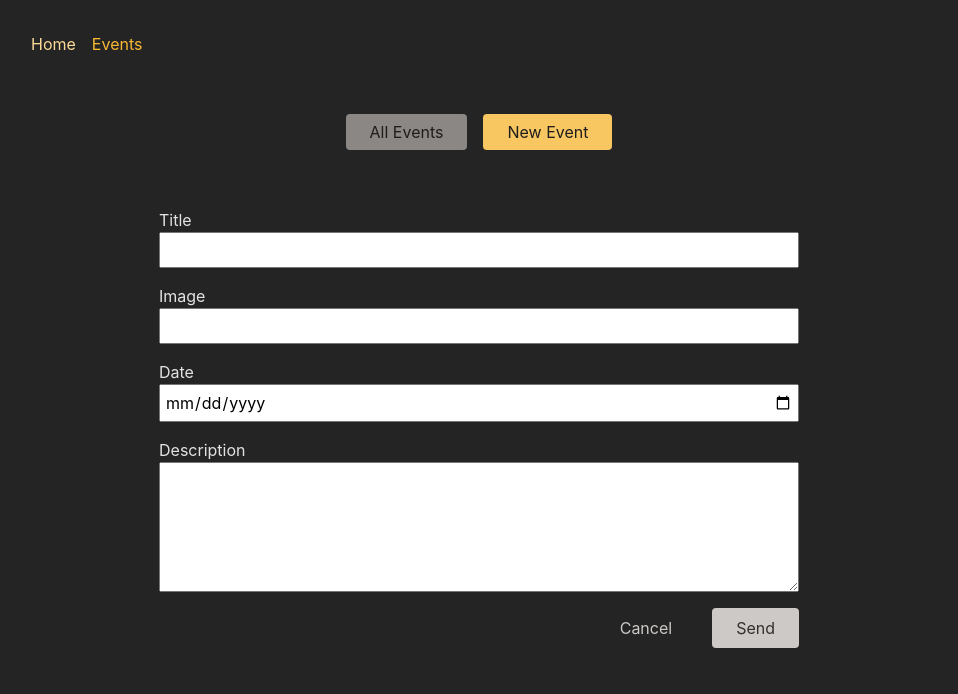
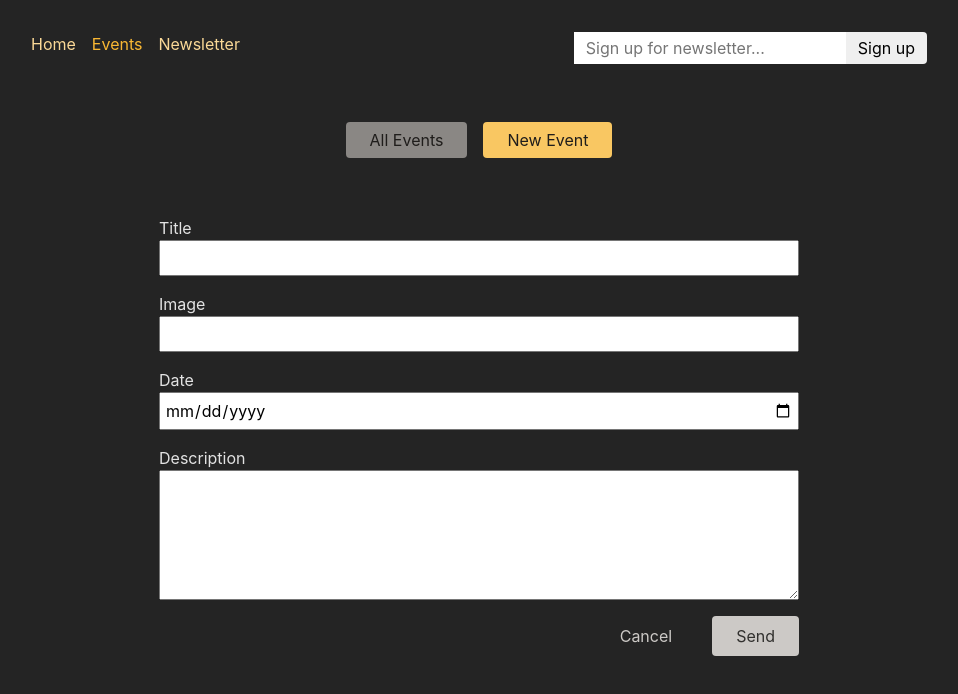
Before and after one commit to AriaNoorghorbani/React_Event-website, a React (Create React App) app in the folder frontend/: page /events/new in a window 1280 px wide. Shown: the top 694 px of the page, without its empty margins (161-1119 px from the left). Built offline with nearby package versions, Linux system fonts and the light colour scheme.

Commit message:
Implement newLetter

```diff
--- a/frontend/src/components/MainNavigation.js
+++ b/frontend/src/components/MainNavigation.js
@@ -1,6 +1,7 @@
 import { NavLink } from 'react-router-dom';
 
 import classes from './MainNavigation.module.css';
+import NewsletterSignup from './NewsletterSignup';
 
 function MainNavigation() {
   return (
@@ -8,16 +9,40 @@ function MainNavigation() {
       <nav>
         <ul className={classes.list}>
           <li>
-            <NavLink to='/'
-              className={({ isActive }) => isActive ? classes.active : undefined}>Home</NavLink>
+            <NavLink
+              to="/"
+              className={({ isActive }) =>
+                isActive ? classes.active : undefined
+              }
+              end
+            >
+              Home
+            </NavLink>
           </li>
           <li>
-            <NavLink to="/events"
-              className={({ isActive }) => isActive ? classes.active : undefined}>Events</NavLink>
+            <NavLink
+              to="/events"
+              className={({ isActive }) =>
+                isActive ? classes.active : undefined
+              }
+            >
+              Events
+            </NavLink>
+          </li>
+          <li>
+            <NavLink
+              to="/newsletter"
+              className={({ isActive }) =>
+                isActive ? classes.active : undefined
+              }
+            >
+              Newsletter
+            </NavLink>
           </li>
         </ul>
       </nav>
-    </header >
+      <NewsletterSignup />
+    </header>
   );
 }
 
--- /dev/null
+++ b/frontend/src/components/NewsletterSignup.js
@@ -0,0 +1,16 @@
+import classes from './NewsletterSignup.module.css';
+
+function NewsletterSignup() {
+  return (
+    <form method="post" className={classes.newsletter}>
+      <input
+        type="email"
+        placeholder="Sign up for newsletter..."
+        aria-label="Sign up for newsletter"
+      />
+      <button>Sign up</button>
+    </form>
+  );
+}
+
+export default NewsletterSignup;
--- /dev/null
+++ b/frontend/src/components/NewsletterSignup.module.css
@@ -0,0 +1,18 @@
+.newsletter input,
+.newsletter button {
+  font: inherit;
+  padding: 0.25rem 0.75rem;
+  border-radius: 0;
+  border: none;
+}
+
+.newsletter button {
+  border-top-right-radius: 4px;
+  border-bottom-right-radius: 4px;
+  cursor: pointer;
+}
+
+.newsletter button:hover {
+  background-color: var(--color-primary-300);
+  color: var(--color-gray-800);
+}
```
Also changed, not shown: frontend/src/components/App.js (added, +70 -0 lines), frontend/src/components/Newsletter.js (added, +21 -0 lines), 1 other file (tests, documents, lock files or other folders).
